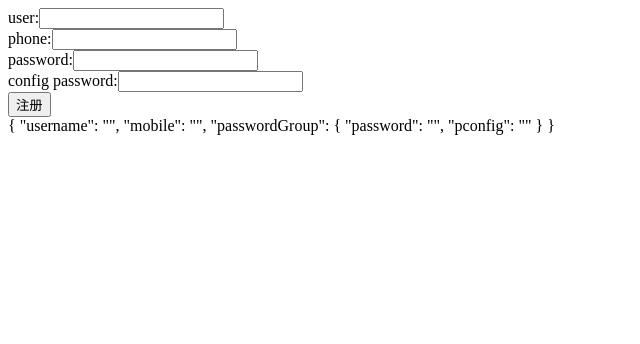
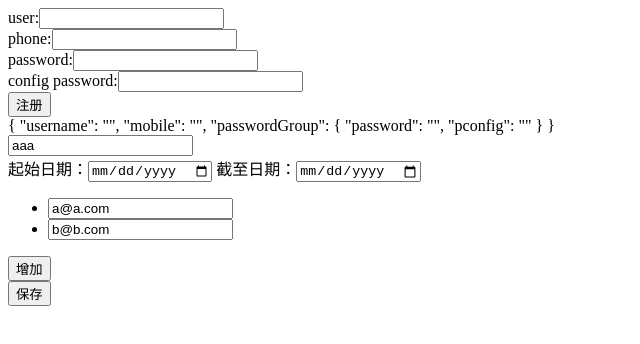
Before and after one commit to WillXusd/Angular_From, an Angular app: page / in a window 1280 px wide. Shown: the top 344 px of the page, without its empty margins (0-640 px from the left). Built offline with nearby package versions, Linux system fonts and the light colour scheme.

Commit message:
响应式表单

```diff
--- a/src/app/app.component.html
+++ b/src/app/app.component.html
@@ -1 +1,2 @@
 <app-template-form></app-template-form>
+<app-reactive-form></app-reactive-form>
--- a/src/app/app.module.ts
+++ b/src/app/app.module.ts
@@ -4,10 +4,12 @@ import { NgModule } from '@angular/core';
 import { AppComponent } from './app.component';
 import { TemplateFormComponent } from './template-form/template-form.component';
 import { FormsModule, ReactiveFormsModule } from '@angular/forms';
+import { ReactiveFormComponent } from './reactive-form/reactive-form.component';
 @NgModule({
   declarations: [
     AppComponent,
-    TemplateFormComponent
+    TemplateFormComponent,
+    ReactiveFormComponent
   ],
   imports: [
     BrowserModule,
--- /dev/null
+++ b/src/app/reactive-form/reactive-form.component.html
@@ -0,0 +1,18 @@
+<input [formControl]="username" />
+<form [formGroup]="formModel" (submit)="onSubmit()">
+  <div formGroupName="dateRange">
+    起始日期：<input type="date" formControlName="from"/>
+    截至日期：<input type="date" formControlName="to"/>
+  </div>
+  <div>
+    <ul formArrayName="emails">
+      <li *ngFor="let e of this.formModel.get('emails').controls;let i = index;">
+        <input type="text" [formControlName]="i"/>
+      </li>
+    </ul>
+    <button type="button" (click)="addEmail()">增加</button>
+  </div>
+  <div>
+    <button type="submit">保存</button>
+  </div>
+</form>
--- /dev/null
+++ b/src/app/reactive-form/reactive-form.component.ts
@@ -0,0 +1,37 @@
+import { Component, OnInit } from '@angular/core';
+import { FormControl, FormGroup, FormArray } from '@angular/forms';
+
+@Component({
+  selector: 'app-reactive-form',
+  templateUrl: './reactive-form.component.html',
+  styleUrls: ['./reactive-form.component.css']
+})
+export class ReactiveFormComponent implements OnInit {
+  //设置初始值
+
+  username: FormControl = new FormControl("aaa");
+  formModel: FormGroup = new FormGroup({
+
+    dateRange: new FormGroup({
+      from: new FormControl(),
+      to: new FormControl()
+    }),
+    emails:  new FormArray([
+    new FormControl("a@a.com"),
+    new FormControl("b@b.com")
+    ])
+  });
+
+
+  constructor() { }
+
+  ngOnInit() {
+  }
+  onSubmit() {
+    console.log(this.formModel.value);
+  }
+  addEmail() {
+    let emails = this.formModel.get("emails") as FormArray;
+    emails.push(new FormControl());
+  }
+}
```
Also changed, not shown: src/app/reactive-form/reactive-form.component.css (added), 1 other file (tests, documents, lock files or other folders).
